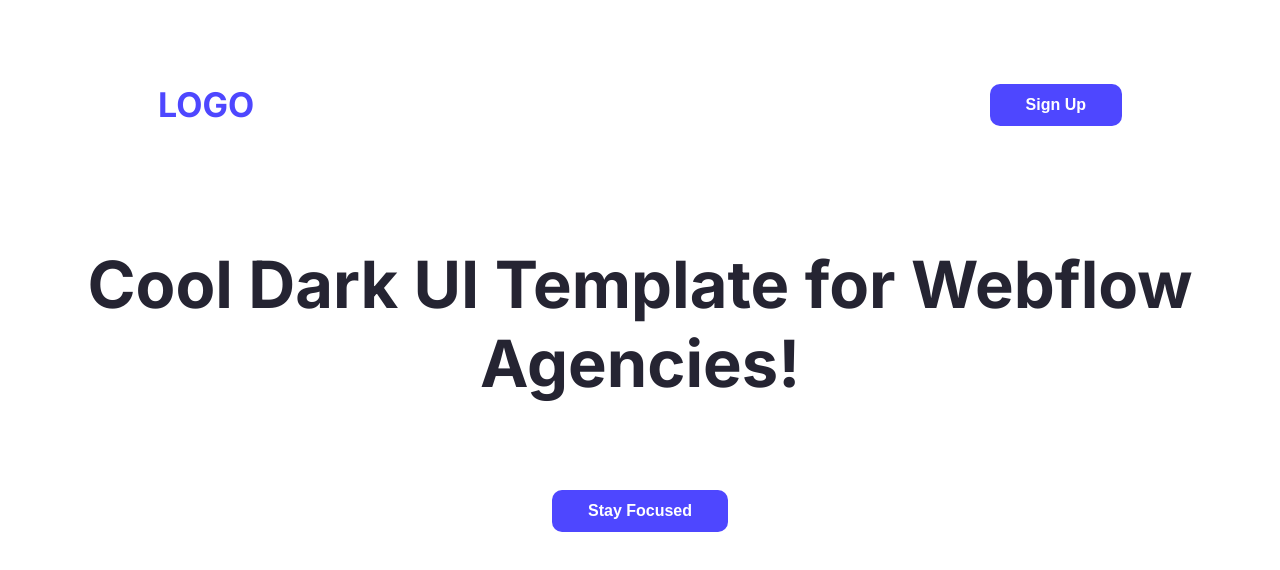
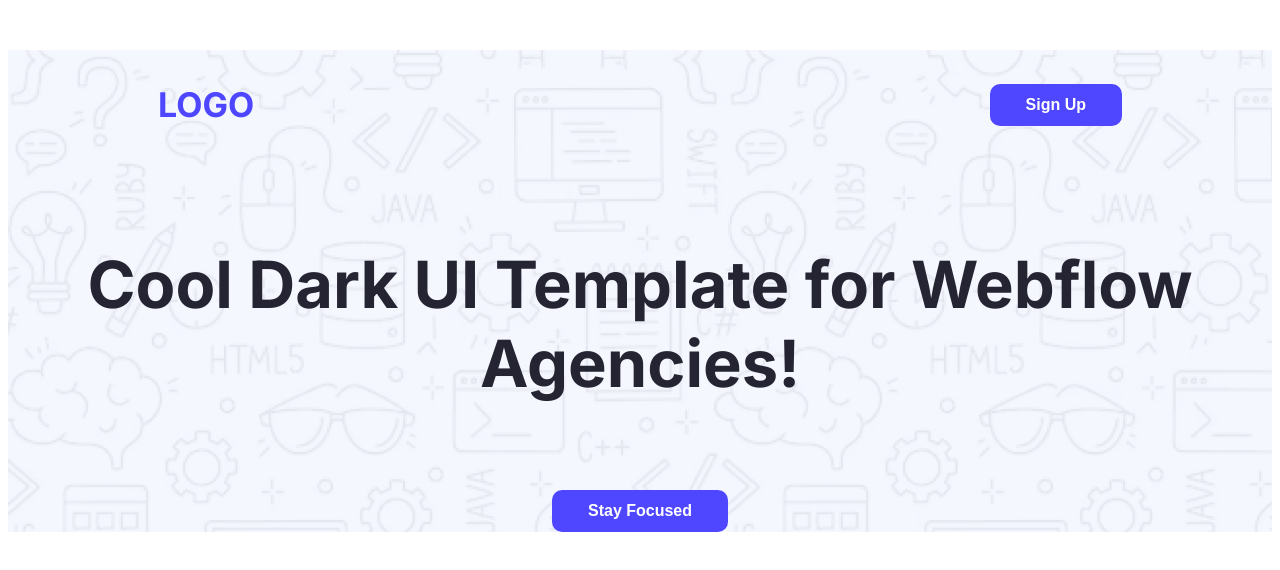
Before and after one commit to limaafrin/B12A01-landing-launchpad, a plain HTML site: page index.html in a window 1280 px wide. Drawn offline with Linux system fonts and the light colour scheme.

Commit message:
added background image

```diff
--- a/index.html
+++ b/index.html
@@ -14,7 +14,7 @@
 </head>
 
 <body class="inter-normal">
-    <header>
+    <header class="header">
         <nav>
             <h3 class="nav-title">LOGO</h3>
             <ul>
--- a/styles/portfolio.css
+++ b/styles/portfolio.css
@@ -33,6 +33,11 @@ nav ul li {
     border: none;
 }
 
+/* header */
+.header{
+    background-image: url(../Assets/Hero-bg.png);
+}
+
 /* banner styles */
 .banner-title{
    color: #252432;
@@ -42,4 +47,5 @@ nav ul li {
 .banner{
     text-align: center;
     margin: 36px;
+
 }
```
